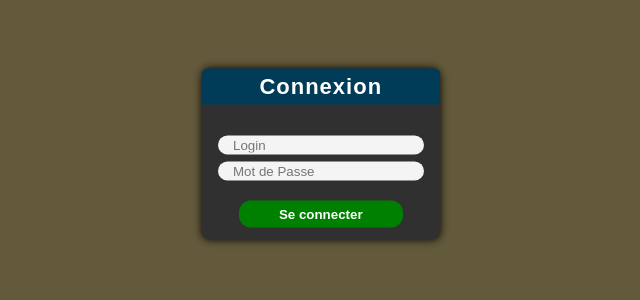
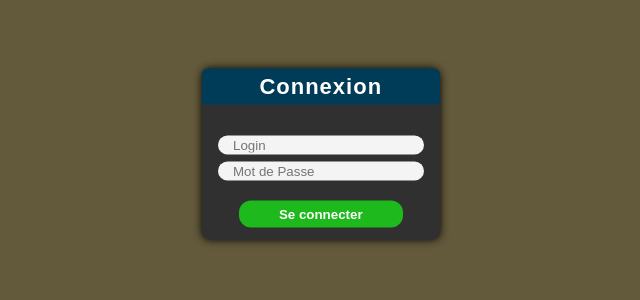
Before and after one commit to PotiPoton/PHP-2, a PHP site: page /connect.php in a window 1280 px wide, with the pointer over the restyled element. Shown: the part 256-556 px from the top of the page, without its empty margins (313-953 px from the left). Run offline with PHP 8.4, Linux system fonts and the light colour scheme; data comes from the database, SQL or seed files in the repository.

Commit message:
btn :hover color change

```diff
--- a/B2 PILLA/TP GSB/sources/styles/styles-perso.css
+++ b/B2 PILLA/TP GSB/sources/styles/styles-perso.css
@@ -10,6 +10,7 @@ form { width: 100%; max-height: calc(100vh - 118px); max-height: 80vh;
 input {display: block; width: 80%; min-width: fit-content; margin: 7px auto; padding: 2px 15px;
     border-radius: 10px; border-style: none; border: none; background: #f4f4f4;}
 input[type="submit"]{ padding: 6px 3px; font-weight: 600; color: #fff; }
+input[type="submit"]:hover { cursor: pointer; }
 
 /** Tables */
 table { margin: 4px auto; padding: 12px;width: 95%; border-collapse: separate; border-spacing: 0; }
@@ -39,6 +40,8 @@ a:hover{ text-decoration: none; color: #ffffff; }
 #navbar > h1, h3, a { margin: 25px 15px; display: block; }
 #navbar > #active{ font-weight: bolder; color: #fff }
 #navbar > .cnt.bottom > form > input[type="submit"] { background: #a11616; }
+#navbar > .cnt.bottom > form > input[type="submit"]:hover { background: #c42d2d; }
+
 
 /** Container */
 .cnt { margin: 0 auto 25px auto; padding: 0; width: 1000px; max-width: 95%; border-radius: 8px; }
@@ -68,7 +71,10 @@ a:hover{ text-decoration: none; color: #ffffff; }
     margin: 20px auto 0 auto;
     padding: 6px 3px;
     background: green; }
+.cnt > form > input[type="submit"]:hover { background: rgb(29, 185, 29); }
 .cnt > form > input[type="submit"].save { background: #003b57; width: 30%;}
+.cnt > form > input[type="submit"].save:hover { background: #0d5f84;}
+
 
 /** Centrer sur toute la page */
 .cnt.center {
```
